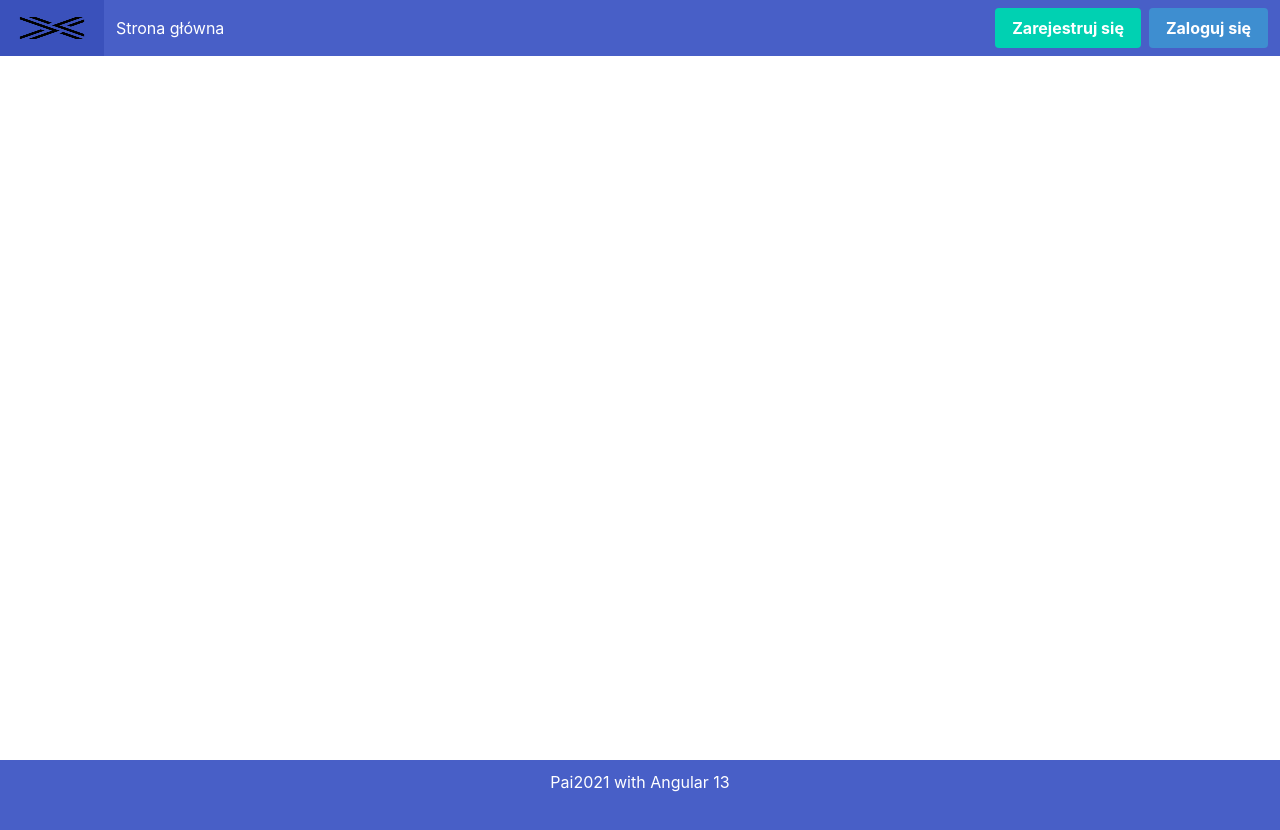
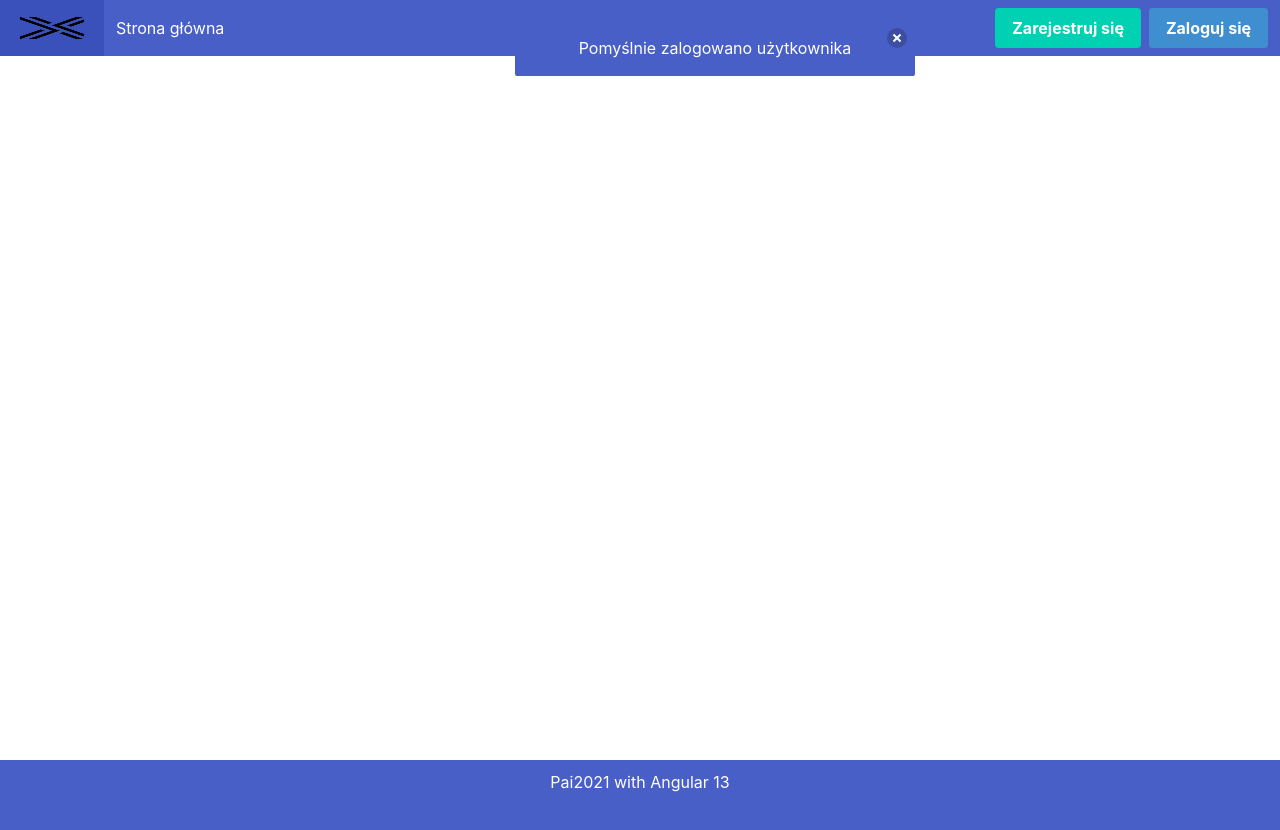
Before and after one commit to olekogrodowczyk/Programowanie-Aplikacji-Internetowych, an Angular app in the folder frontend/: page / in a window 1280 px wide. Shown: the top 830 px of the page. Built offline with nearby package versions, Linux system fonts and the light colour scheme; no server answers.

Commit message:
Implement notification

```diff
--- a/frontend/src/app/shared/navbar/navbar.component.html
+++ b/frontend/src/app/shared/navbar/navbar.component.html
@@ -1,3 +1,9 @@
+<app-notification
+  *ngIf="showLoginNotification"
+  (onClose)="showLoginNotification = false"
+  >Pomyślnie zalogowano użytkownika</app-notification
+>
+
 <nav class="navbar is-link" role="navigation" aria-label="main navigation">
   <div class="navbar-brand">
     <a class="navbar-item" href="https://bulma.io">
--- a/frontend/src/app/shared/navbar/navbar.component.ts
+++ b/frontend/src/app/shared/navbar/navbar.component.ts
@@ -10,6 +10,7 @@ import { BehaviorSubject } from 'rxjs';
 })
 export class NavbarComponent implements OnInit {
   showLoginModal = false;
+  showLoginNotification = true;
   signedIn$: BehaviorSubject<boolean>;
   constructor(private authService: AuthService) {
     this.signedIn$ = this.authService.signedin$;
--- /dev/null
+++ b/frontend/src/app/shared/notification/notification.component.css
@@ -0,0 +1,12 @@
+.notification {
+  visibility: visible; /* Hidden by default. Visible on click */
+  min-width: 400px; /* Set a default minimum width */
+  margin-left: -125px; /* Divide value of min-width by 2 */
+  text-align: center; /* Centered text */
+  border-radius: 2px; /* Rounded borders */
+  padding: 16px; /* Padding */
+  position: fixed; /* Sit on top of the screen */
+  z-index: 1000; /* Add a z-index if needed */
+  left: 50%; /* Center the snackbar */
+  top: 20px; /* 30px from the bottom */
+}
--- /dev/null
+++ b/frontend/src/app/shared/notification/notification.component.html
@@ -0,0 +1,4 @@
+<div class="notification is-link">
+  <button (click)="cancel()" class="delete"></button>
+  <ng-content></ng-content>
+</div>
--- /dev/null
+++ b/frontend/src/app/shared/notification/notification.component.ts
@@ -0,0 +1,18 @@
+import { Component, OnInit, Output, EventEmitter } from '@angular/core';
+
+@Component({
+  selector: 'app-notification',
+  templateUrl: './notification.component.html',
+  styleUrls: ['./notification.component.css'],
+})
+export class NotificationComponent implements OnInit {
+  @Output() onClose = new EventEmitter();
+
+  constructor() {}
+
+  ngOnInit(): void {}
+
+  cancel() {
+    this.onClose.emit(null);
+  }
+}
--- a/frontend/src/app/shared/shared.module.ts
+++ b/frontend/src/app/shared/shared.module.ts
@@ -4,9 +4,10 @@ import { NavbarComponent } from './navbar/navbar.component';
 import { FooterComponent } from './footer/footer.component';
 import { ModalComponent } from './modal/modal.component';
 import { AuthModule } from '../auth/auth.module';
+import { NotificationComponent } from './notification/notification.component';
 
 @NgModule({
-  declarations: [NavbarComponent, FooterComponent, ModalComponent],
+  declarations: [NavbarComponent, FooterComponent, ModalComponent, NotificationComponent],
   imports: [CommonModule, AuthModule],
   exports: [NavbarComponent, FooterComponent, ModalComponent],
 })
```
Also changed, not shown: 1 other file (tests, documents, lock files or other folders).
